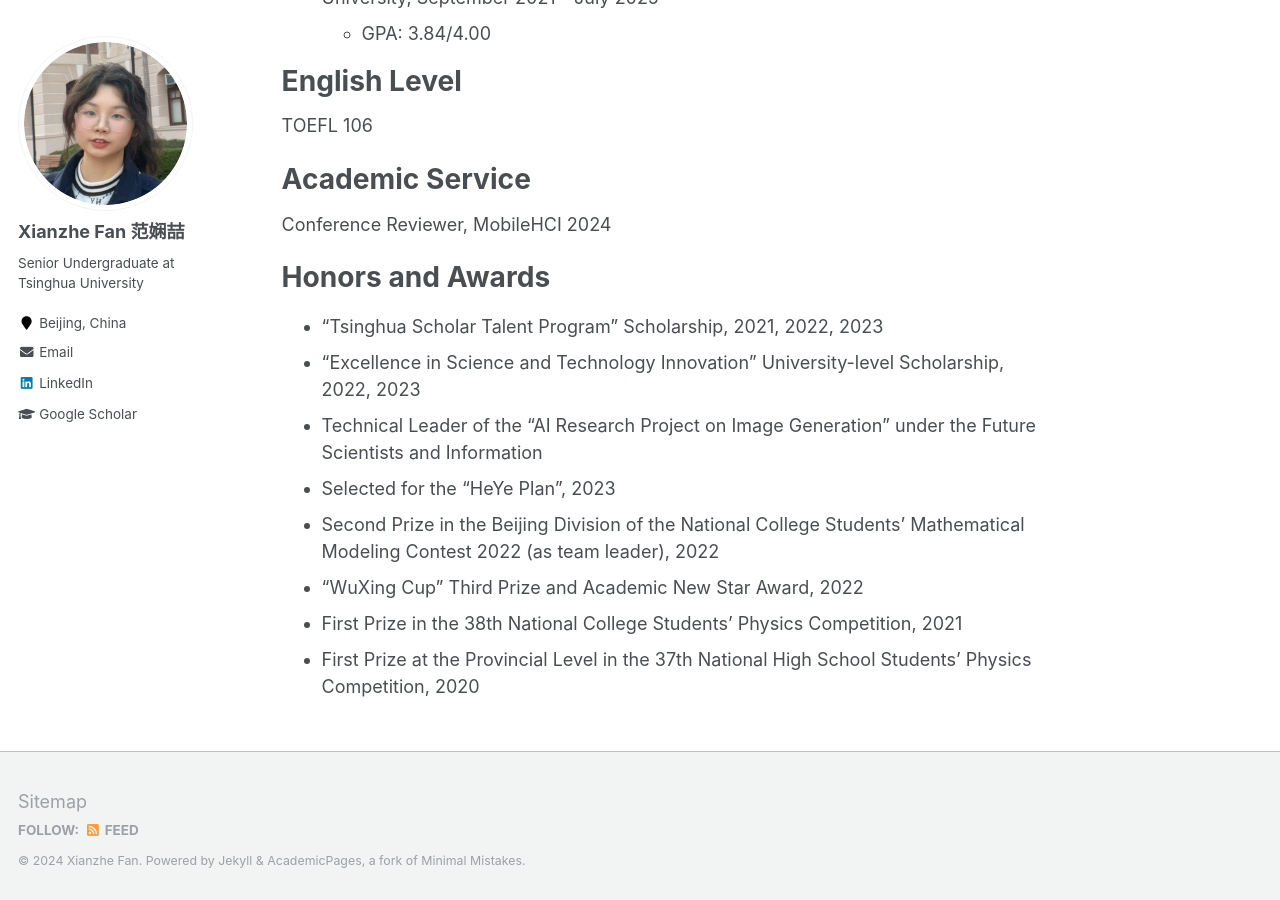
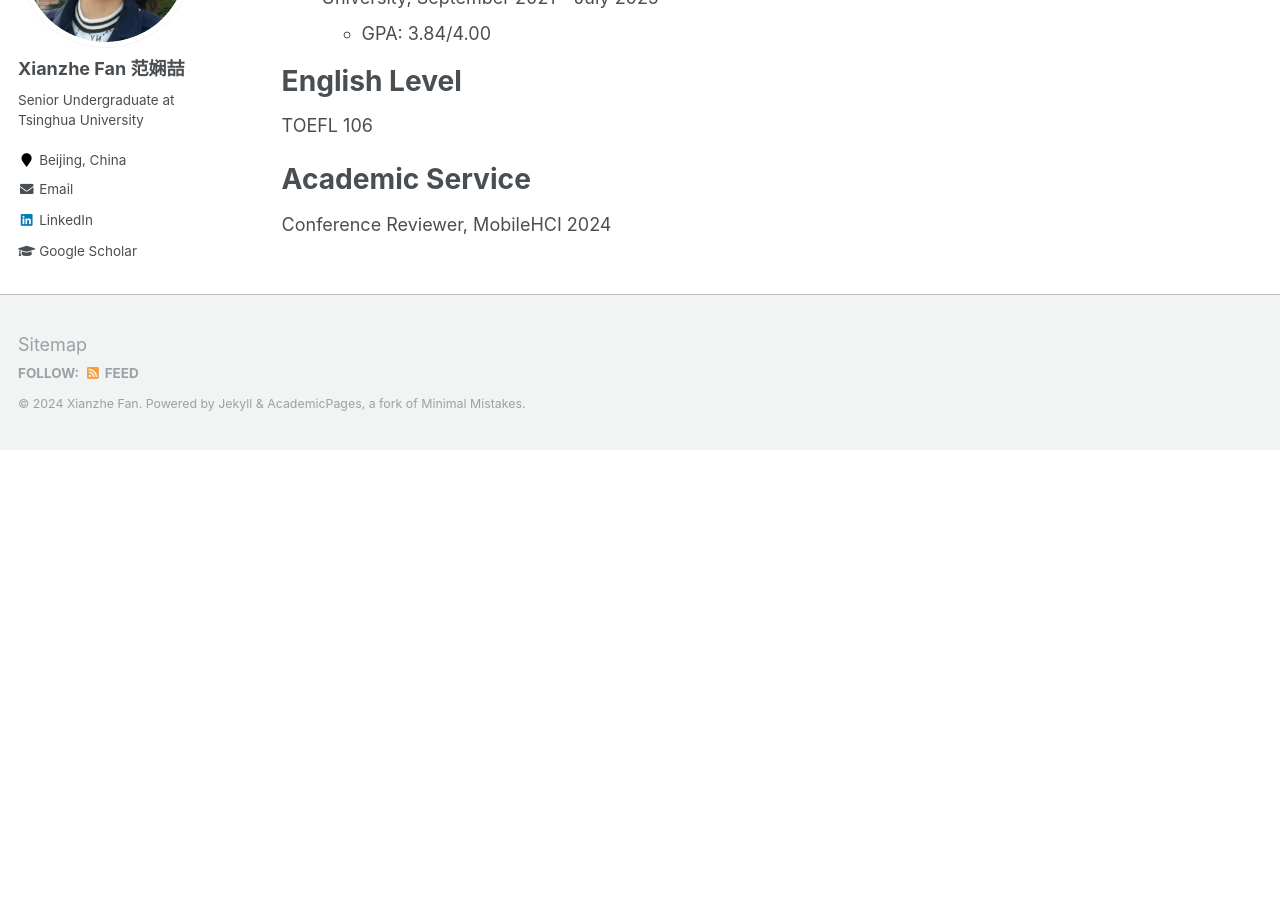
Before and after one commit to XianzheFan/XianzheFan.github.io, a Jekyll site: the page built from _pages/about.md, in a window 1280 px wide and 900 px high, scrolled down 1907 px. Built offline with Jekyll 4.4.1, drawn with Linux system fonts in a browser that asks for light colours; after the commit the page ends 2357 px from its top, so only the background shows below that.

Commit message:
Add files via upload

```diff
--- a/_pages/about.md
+++ b/_pages/about.md
@@ -64,14 +64,3 @@ TOEFL 106
 Academic Service
 ======
 Conference Reviewer, MobileHCI 2024
-
-Honors and Awards
-======
-* “Tsinghua Scholar Talent Program” Scholarship, 2021, 2022, 2023
-* “Excellence in Science and Technology Innovation” University-level Scholarship, 2022, 2023
-* Technical Leader of the “AI Research Project on Image Generation” under the Future Scientists and Information
-* Selected for the “HeYe Plan”, 2023
-* Second Prize in the Beijing Division of the National College Students’ Mathematical Modeling Contest 2022 (as team leader), 2022
-* “WuXing Cup” Third Prize and Academic New Star Award, 2022
-* First Prize in the 38th National College Students’ Physics Competition, 2021
-* First Prize at the Provincial Level in the 37th National High School Students’ Physics Competition, 2020
```
